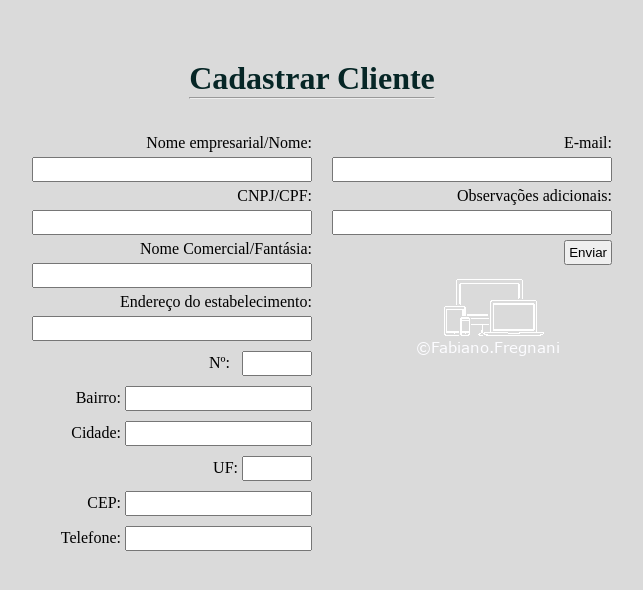
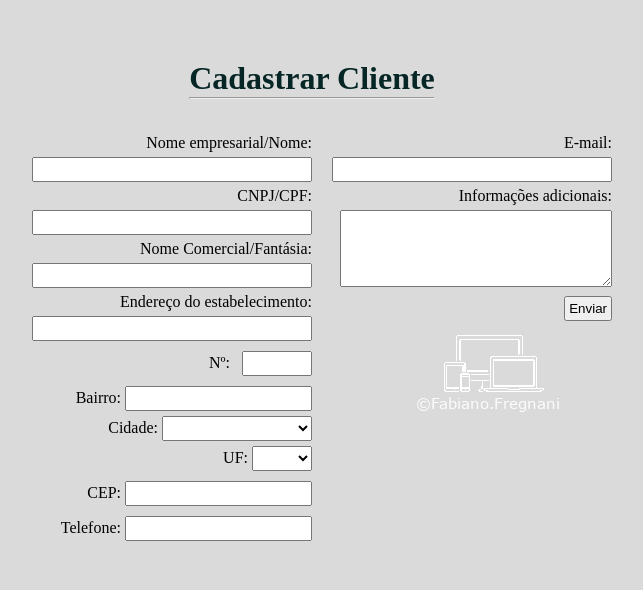
Before and after one commit to fregnani123/Portifolio-firebase-login, a plain HTML site: page cadastros.html in a window 1280 px wide. Shown: the whole page, without its empty margins (328-971 px from the left). Drawn offline with Linux system fonts and the light colour scheme.

Commit message:
atualizar

```diff
--- a/cadastro.css
+++ b/cadastro.css
@@ -54,6 +54,10 @@ textarea:focus, input:focus {
     outline: 0;
 }
 
+textarea:focus, select:focus {
+    outline: 0;
+}
+
 /*ajustes: tamanho dos inputs*/
 
 #email{ width: 90%;}
@@ -63,7 +67,9 @@ textarea:focus, input:focus {
 #cpf {width: 90%;}
 #comercial{width: 90%;}
 #endereco{width: 90%;}
-#uf {width: 20%;}
+#uf {width: 20%; padding: 3px;}
+#cidade {width: 50%; padding: 3px;}
+textarea{margin-top:5px;}
 
 @media (max-width: 500px){
     body{
--- a/cadastros.html
+++ b/cadastros.html
@@ -50,12 +50,46 @@
                     required>
             </div>
 
-            <div class="input-box">
-                <label for="city">Cidade: </label><input id="city" type="text" name="city" placeholder="" required>
-            </div>
+          <div class="input-box">
+              <label for="cidade">Cidade: <select name="cidade" id="cidade" >
+
+              </select>
+            </label></div>
 
             <div class="input-box">
-                <label for="uf">UF: </label><input id="uf" type="text" name="uf" placeholder="" required>
+                <label for="uf">UF: </label>
+
+                <select name="uf" id="uf" onchange="pegarCidades(this)" >
+                    <option value=""></option>
+                    <option
+                    value="AC">AC</option>
+                    <option value="AL">AL</option>
+                    <option value="AP">AP</option>
+                    <option value="AM">AM</option>
+                    <option value="BA">BA</option>
+                    <option value="CE">CE</option>
+                    <option value="DF">DF</option>
+                    <option value="ES">ES</option>
+                    <option value="GO">GO</option>
+                    <option value="MA">MA</option>
+                    <option value="MT">MT</option>
+                    <option value="MS">MS</option>
+                    <option value="MG">MG</option>
+                    <option value="PA">PA</option>
+                    <option value="PB">PB</option>
+                    <option value="PR">PR</option>
+                    <option value="PE">PE</option>
+                    <option value="PI">PI</option>
+                    <option value="RJ">RJ</option>
+                    <option value="RN">RN</option>
+                    <option value="RS">RS</option>
+                    <option value="RO">RO</option>
+                    <option value="RR">RR</option>
+                    <option value="SC">SC</option>
+                    <option value="SP">SP</option>
+                    <option value="SE">SE</option>
+                    <option value="TO">TO</option>
+                </select>
             </div>
 
             <div class="input-box">
@@ -76,20 +110,27 @@
                         required>
                 </div>
 
-                <div class="input-box">
-                    <label class="obs" for="observacoes">Observações adicionais:</label><input id="obs" type=""
-                        name="observacoes" placeholder="" required>
+                <div class="input-box"><label for="obs">Informações adicionais: </label>
+                    <textarea name="obs" id="obs" rows="5"></textarea>
                 </div>
 
                 <div class="button"><input id="enviar" type="button" value="Enviar"></div>
 
                 <spam><img src="logo.png" alt="logo"></spam>
 
+
+
+
+
             </div>
         </div>
 
 
 
+
+
+<script src="./cidades.js"></script>
+
 </body>
 
 </html>
--- /dev/null
+++ b/cidades.js
@@ -0,0 +1,35 @@
+
+const uf = document.querySelector('#uf');
+
+function pegarCidades(){
+
+fetch(`https://servicodados.ibge.gov.br/api/v1/localidades/estados/${uf.value}/municipios`).then((response) => {response.json().then(jsonCidades => {
+
+   const cidades = document.querySelector('#cidade')
+
+
+jsonCidades.map((item) =>{
+   const option = document.createElement('option');
+
+option.setAttribute('id', item.id)
+option.innerHTML = item.nome;
+cidades.appendChild(option)
+
+console.log(item)
+
+
+})
+
+
+ })
+
+})
+
+}
+
+
+/*
+   for(i=0 ; i < jsonCidades.length; i++){
+
+      console.log(jsonCidades[i]);
+      document.querySelector('#teste').innerHTML += jsonCidades [i]}*/
```
